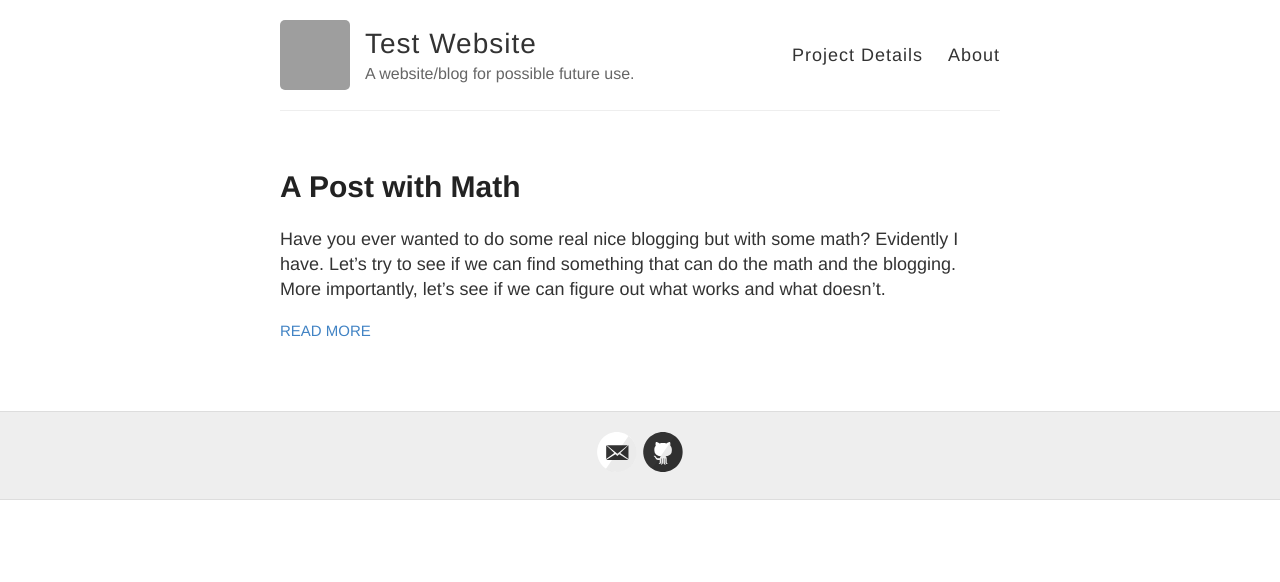
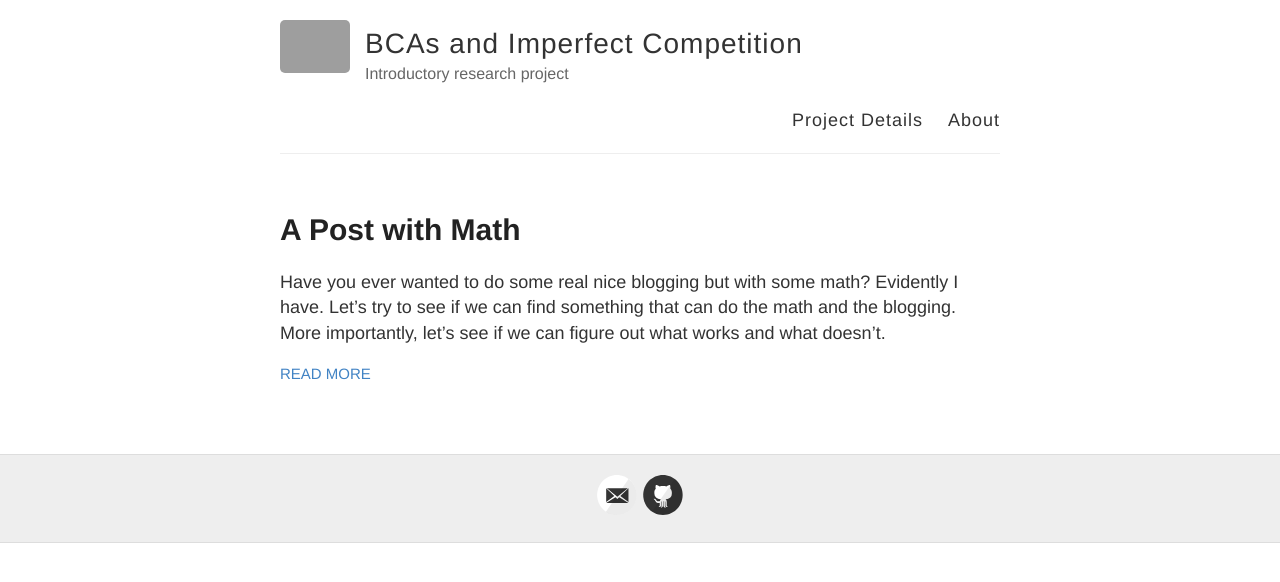
Before and after one commit to EAPerry/carbon-incomplete-imperfect, a Jekyll site: the page built from index.html, in a window 1280 px wide. Shown: the top 582 px of the page. Built offline with Jekyll 4.4.1, drawn with Linux system fonts in a browser that asks for light colours; grey boxes are pictures that could not be loaded.

Commit message:
Update _config.yml

```diff
--- a/_config.yml
+++ b/_config.yml
@@ -4,13 +4,13 @@
 theme: jekyll-theme-cayman
 
 # Name of your site (displayed in the header)
-name: Test Website
+name: BCAs and Imperfect Competition
 
 # Short bio or description (displayed in the header)
-description: A website/blog for possible future use.
+description: Introductory research project
 
 # URL of your avatar or profile pic (you could use your GitHub profile pic)
-avatar: https://avatars.githubusercontent.com/u/77897936?v=4
+avatar: https://www.google.com/url?sa=i&url=http%3A%2F%2Fwww.clipartbest.com%2Fsimple-trees-clipart&psig=AOvVaw1x8JNhr3riUFcnTjVytkQB&ust=1649228969077000&source=images&cd=vfe&ved=0CAoQjRxqFwoTCKjRkvGu_PYCFQAAAAAdAAAAABAL
 
 #
 # Flags below are optional
```
